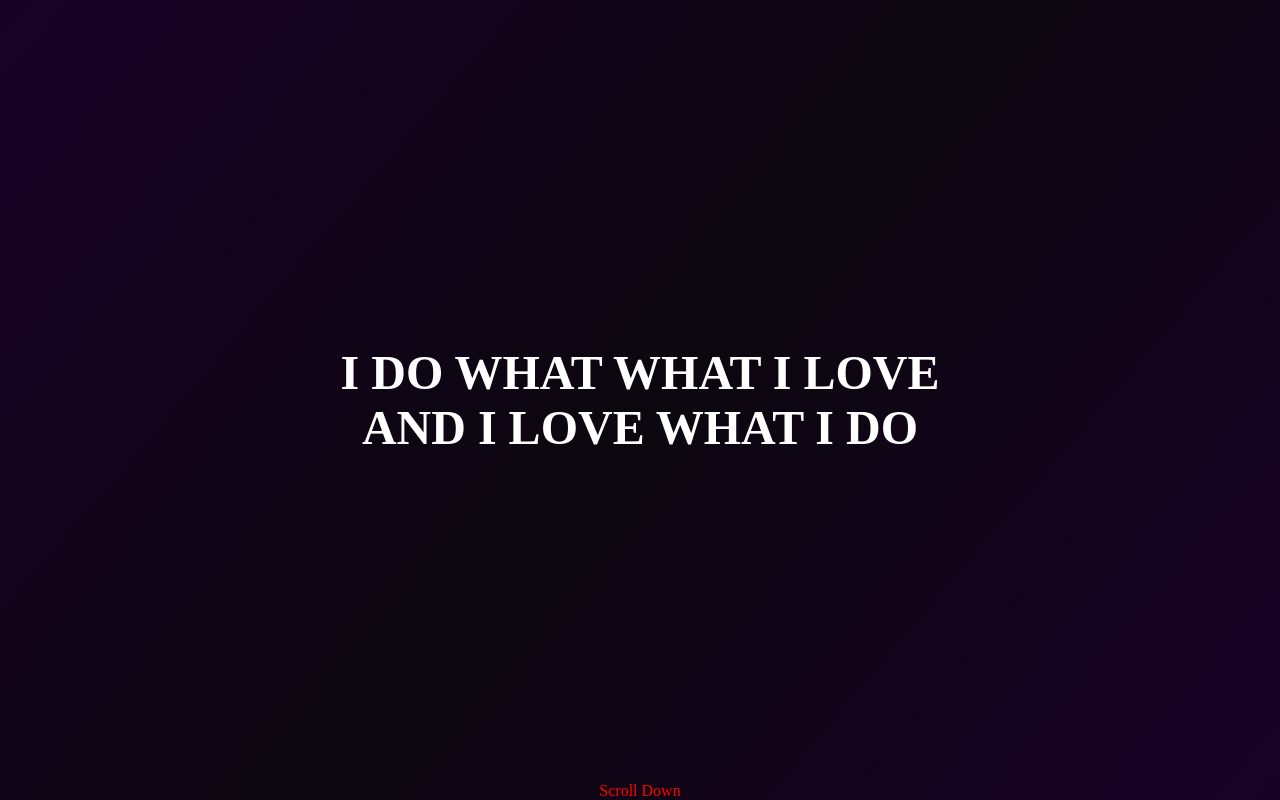
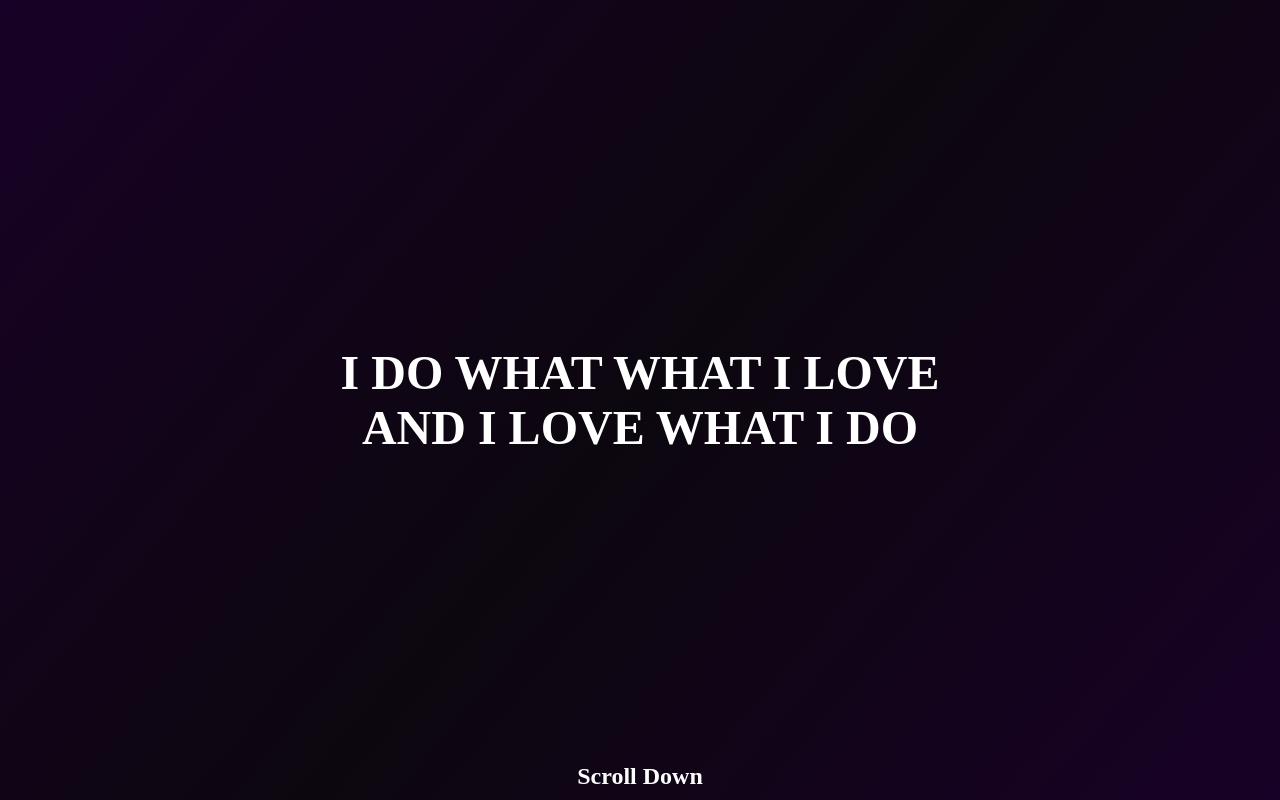
Before and after one commit to emilynakano/portfolio, a React (Vite) app: page / in a window 1280 px wide. Built offline with nearby package versions, Linux system fonts and the light colour scheme.

Commit message:
feat: scroll down indicator

```diff
--- a/src/pages/Home.tsx
+++ b/src/pages/Home.tsx
@@ -3,7 +3,9 @@ export default function Home() {
 	return (
 		<Container>
 			<h1>I DO WHAT WHAT I LOVE AND I LOVE WHAT I DO</h1>
-			<div>Scroll Down</div>
+			<ScrollDown>
+				<h1>Scroll Down</h1>
+			</ScrollDown>
 		</Container>
 	);
 }
@@ -25,10 +27,12 @@ const Container = styled.main`
 		color: ${({theme}) => theme.colors.primary};
 		text-align: center;
 	}
+`;
 
-	div {
-		position: absolute;
-		bottom: 0;
-		color: red;
+const ScrollDown = styled.div`
+	position: absolute;
+	bottom: 10px;
+	h1 {
+		font-size: 1.5em;
 	}
 `;
```
